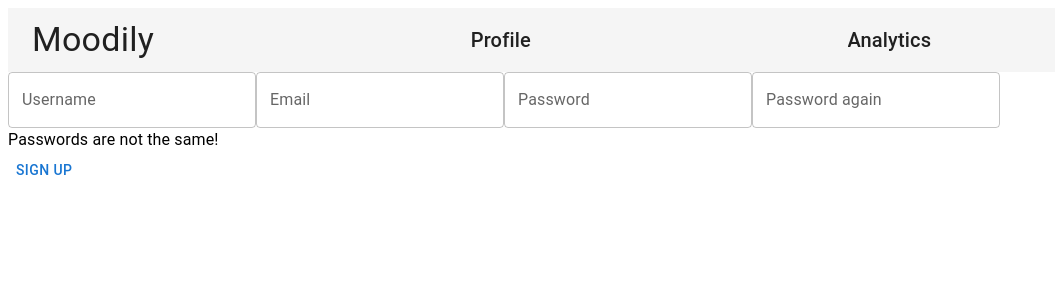
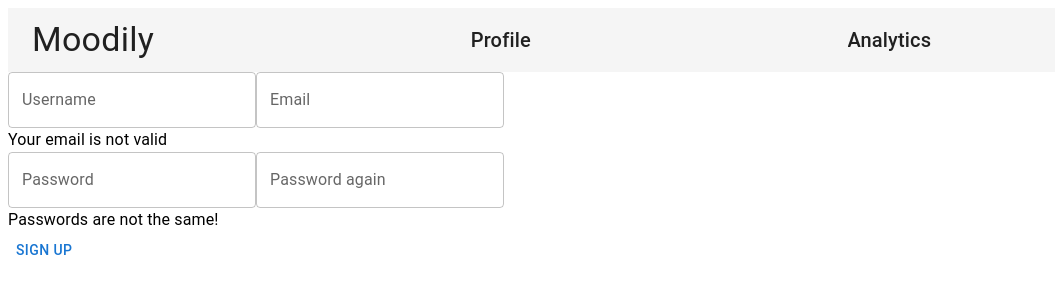
Before and after one commit to csakafeda/Moodily, a React (Vite) app in the folder frontend/: page /signup in a window 1280 px wide. Shown: the top 300 px of the page, without its empty margins (0-1055 px from the left). Built offline with nearby package versions, Linux system fonts and the light colour scheme.

Commit message:
add error message and sign up validation

```diff
--- a/frontend/src/Pages/Auth/SignUp.jsx
+++ b/frontend/src/Pages/Auth/SignUp.jsx
@@ -10,6 +10,7 @@ export default function SignUp() {
     const [loading, setLoading] = useState(false);
     const [isValidPassword, setIsValidPassword] = useState(false);
     const [isValidEmail, setIsValidEmail] = useState(false);
+    const [error, setError] = useState("");
 
     const [user, setUser] = useState({
         username: "",
@@ -26,15 +27,26 @@ export default function SignUp() {
     useEffect(() => {
         if (user.password1 === "" || user.password2 === "") {
             setIsValidPassword(false);
-        }else if (user.password1 !== user.password2) {
+        } else if (user.password1 !== user.password2) {
             setIsValidPassword(false);
         } else {
             setIsValidPassword(true);
         }
     }, [user.password1, user.password2])
 
+    useEffect(() => {
+        if (isEmail(user.email)) {
+            setIsValidEmail(true);
+        } else {
+            setIsValidEmail(false);
+        }
+    }, [user.email])
+
     const onSubmit = (e) => {
         e.preventDefault();
+        if (!isValidEmail || !isValidPassword) {
+            setError("You are missing some things...")
+        } else {
             //post fetch body
             console.log({
                 username: user.username,
@@ -42,6 +54,7 @@ export default function SignUp() {
                 password: user.password1
             });
             navigate("/");
+        }
     }
 
     if (loading) {
@@ -64,6 +77,16 @@ export default function SignUp() {
                 </TextField>
             </FormControl>
 
+            {isValidEmail ?
+                <Typography>
+                    Your email is valid
+                </Typography>
+                :
+                <Typography>
+                    Your email is not valid
+                </Typography>
+            }
+
             <FormControl>
                 <TextField id={"password1"}
                            label={"Password"}
@@ -79,6 +102,7 @@ export default function SignUp() {
                            onChange={handlePassword2Change}>
                 </TextField>
             </FormControl>
+
             {isValidPassword ?
                 <Typography color={green}>
                     Passwords are the same!
@@ -92,6 +116,10 @@ export default function SignUp() {
             <Button type={"submit"}>
                 Sign up
             </Button>
+            {error &&
+                <Typography>
+                    {error}
+                </Typography>}
 
         </Box>
     )
```
Lines whose indentation alone changed are shown as unchanged.
